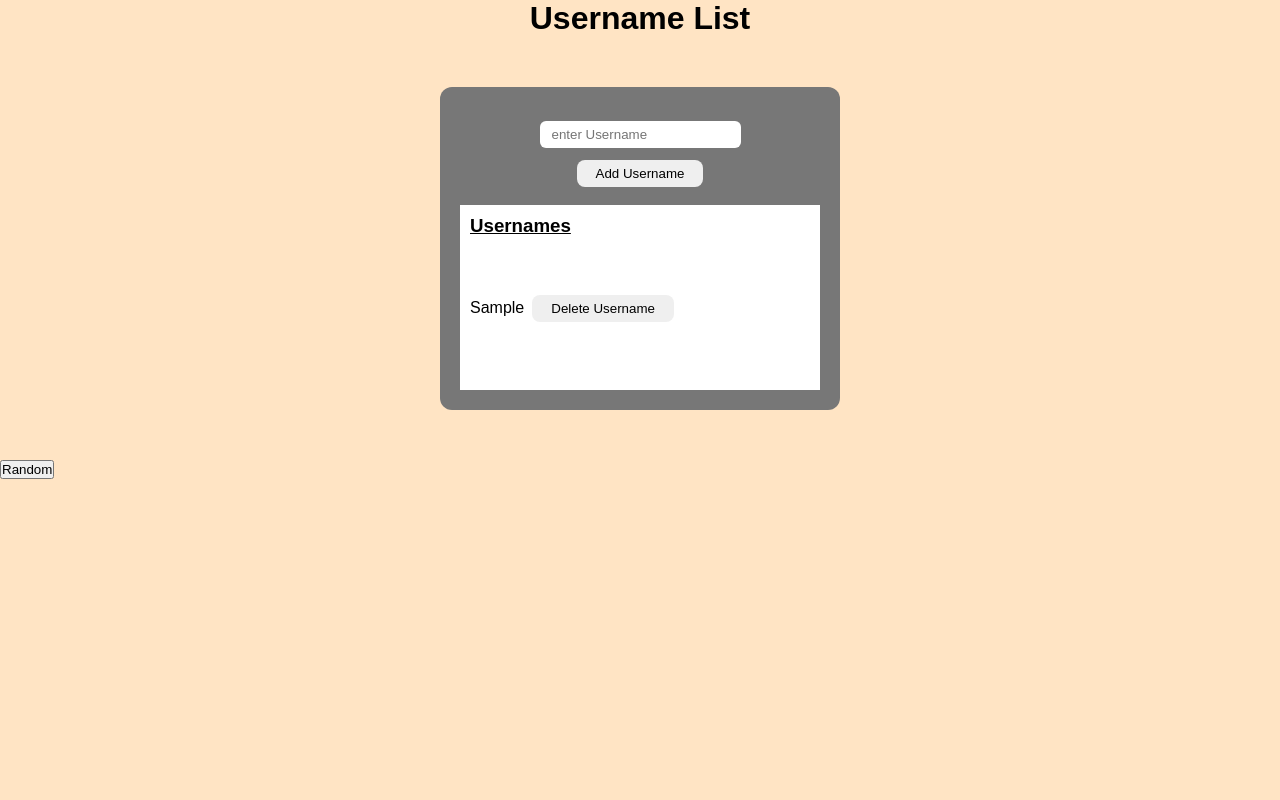
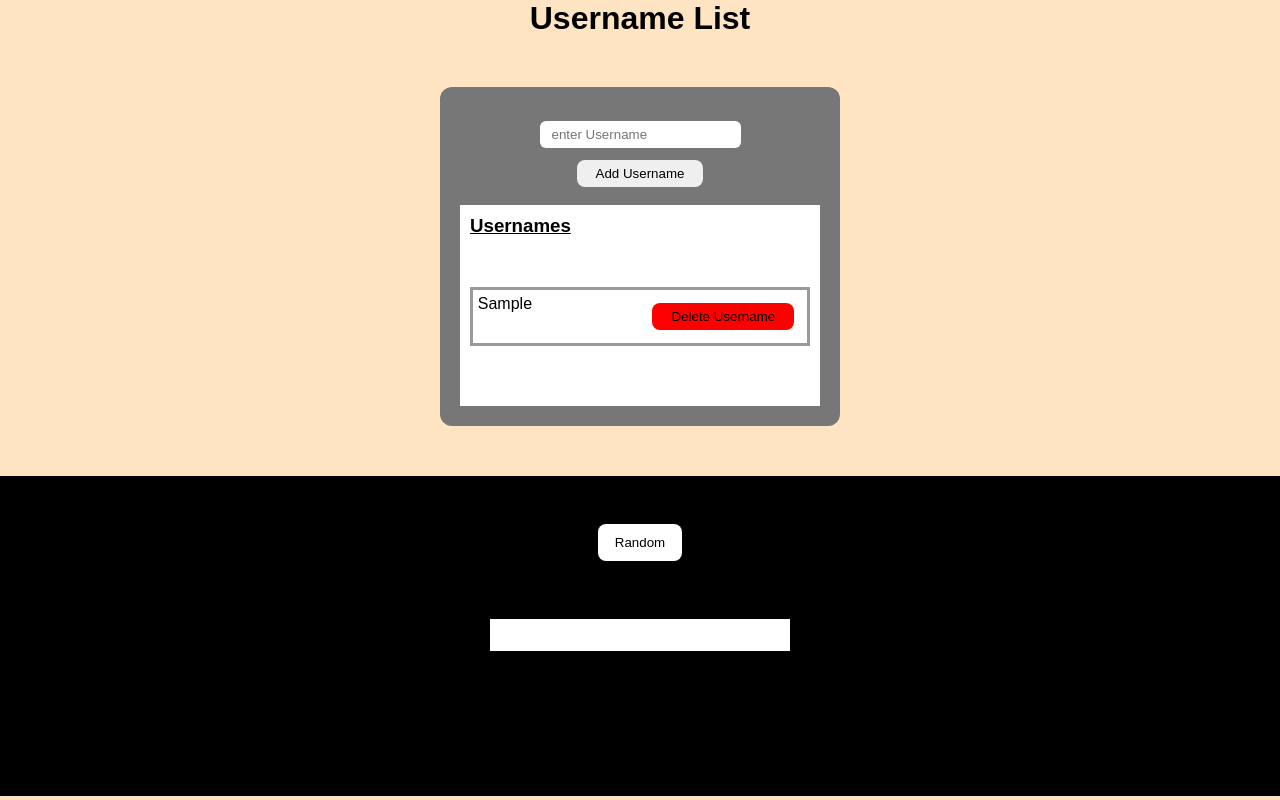
Before and after one commit to iddyboi/Inspired_mobile_task1, a React (Create React App) app: page / in a window 1280 px wide. Both pictures are taken after typing "Sample" into the empty fields and a click on the button "Add Username". Built offline with nearby package versions, Linux system fonts and the light colour scheme.

Commit message:
Randome styling completed

```diff
--- a/src/App.css
+++ b/src/App.css
@@ -47,3 +47,37 @@ body {
 .usernames h3 {
   text-decoration: underline;
 }
+.randome-section {
+  background-color: black;
+  height: 40vh;
+  color: #fff;
+  text-align: center;
+}
+.random-selector {
+  padding: 11px 17px;
+  margin: 3rem;
+  border: none;
+  border-radius: 8px;
+  cursor: pointer;
+  background-color: #fff;
+}
+.delete {
+  background-color: red;
+  margin-left: 30px;
+}
+.username-gen {
+  display: flex;
+  justify-content: space-between;
+  align-self: center;
+  border: 3px solid #999;
+  padding: 0.3rem;
+  margin-bottom: 0.1rem;
+}
+.random-p {
+  background-color: #fff;
+  color: #333;
+  width: 300px;
+  margin: 10px auto;
+  padding: 1rem;
+  text-transform: capitalize;
+}
--- a/src/App.tsx
+++ b/src/App.tsx
@@ -35,9 +35,12 @@ class App extends Component<StateProps> {
     return this.state.username_list.map(
       (username: StateList, index: number) => {
         return (
-          <div key={username.id}>
+          <div className="username-gen" key={username.id}>
             <span>{username.value}</span>
-            <button onClick={() => this.deleteTask(username.id)}>
+            <button
+              className="delete"
+              onClick={() => this.deleteUsername(username.id)}
+            >
               Delete Username
             </button>
           </div>
@@ -45,7 +48,7 @@ class App extends Component<StateProps> {
       }
     );
   }
-  deleteTask(id: number) {
+  deleteUsername(id: number) {
     const filtered: Array<StateList> = this.state.username_list.filter(
       (Uid: StateList) => Uid.id !== id
     );
@@ -86,9 +89,16 @@ class App extends Component<StateProps> {
           </div>
         </form>
 
-        <div>
-          <button onClick={this.randomUsernameHandler}>Random</button>
-          <p>{this.state.randomUser !== null && this.state.randomUser}</p>
+        <div className="randome-section">
+          <button
+            className="random-selector"
+            onClick={this.randomUsernameHandler}
+          >
+            Random
+          </button>
+          <p className="random-p">
+            {this.state.randomUser !== null && this.state.randomUser}
+          </p>
         </div>
       </div>
     );
```
